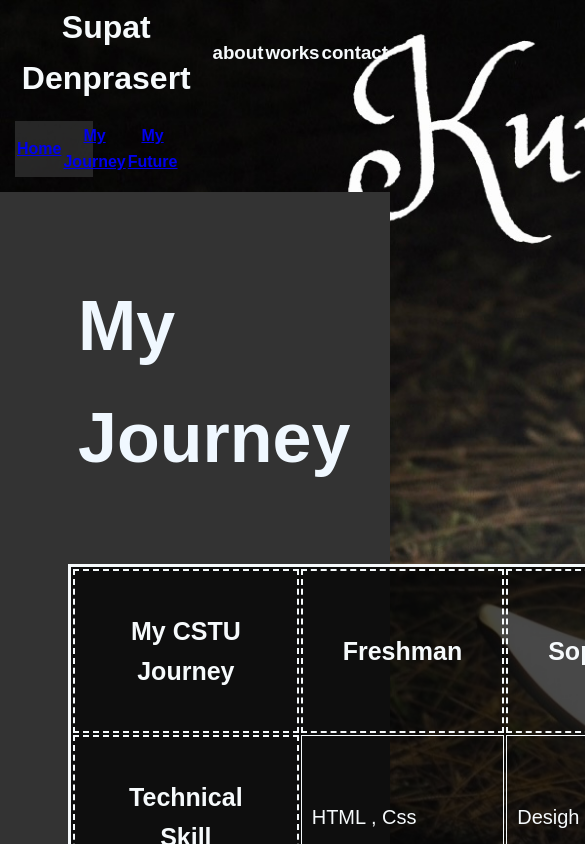
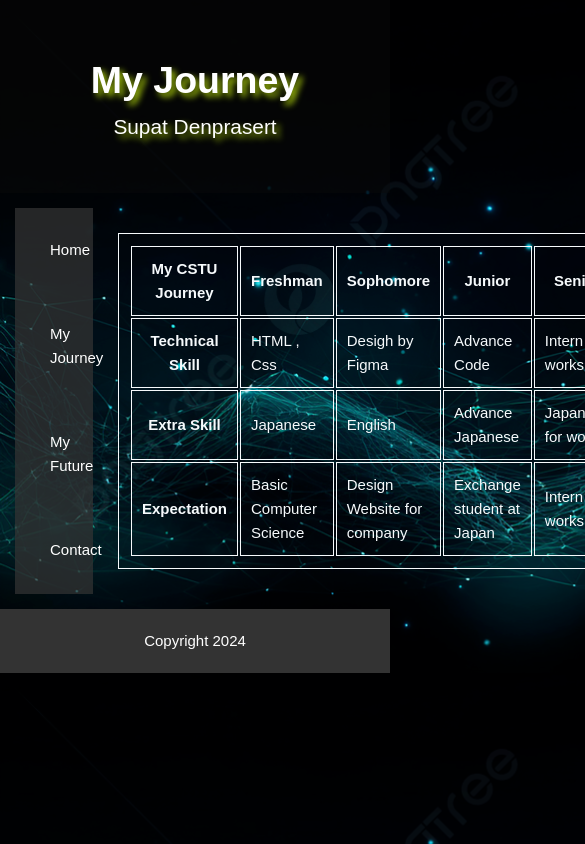
Before and after one commit to SupatDenprasert/6606612320_MyCSTUStory_03, a plain HTML site: page myjourney.html in a window 390 px wide. Shown: the top 844 px of the page, 585 px wide, since content can reach past the window. Drawn offline with Linux system fonts and the light colour scheme.

Commit message:
modify index.html,myjourney.html and mystyle.css for responsive css

```diff
--- a/myjourney.html
+++ b/myjourney.html
@@ -2,55 +2,49 @@
 <html lang="en">
 <head>
     <title>My Journey</title>
+    <meta charset="UTF-8">
+    <meta name="viewport" content="width=device-width, initial-scale=1.0">
     <link rel="stylesheet" href="mystyle.css">
 </head>
-    <body style="background-image: url('resources/MVposter.png');
-             background-size:cover; background-repeat: no-repeat;"></body>
+<body class="body-two">
     <header>
-        <table style="width: 100%;">
+        <section class="name-topic">
+            <h1>My Journey</h1>
+            <p>Supat Denprasert</p>
+        </section>
+    </header>
+    <div class="container-journey">
+        <nav>
+         <ul>
+            <li><a href="index.html">Home</a></li>
+            <li><a href="myjourney.html">My Journey</a></li>
+            <li><a href="myfuture.html">My Future</a></li>
+            <li><a href="myfuture.html">Contact</a></li>
+        </ul>
+    </nav>
+    <table>
         <tr>
-                <th class="supattwo"><h1>Supat Denprasert</h1></th>
-                <th><h3>about</h3></th>
-                <th><h3>works</h3></th>
-                <th><h3>contact</h3></th>
-            </tr>
-        </table>
-    </header>
-
-    <nav>
-        <table style="width: 100%">
-            <tr>
-                <th><a class="home" href="index.html">Home</a></th>
-                <th><a class="journeys" href="myjourney.html">My Journey</a></th>
-                <th><a class="future" href="myfuture.html">My Future</th>
-            </tr>
-        </table>
-    </nav>
-    <main class="maintwo">
-        <h1 style="color: aliceblue;font-size: 70px;">My Journey</h1>
-        <table class="journey" style="width: 70%;border: 3px solid;">
-            <tr class="journeytable">
             <th>My CSTU Journey</th>
             <th>Freshman</th>
             <th>Sophomore</th>
             <th>Junior</th>
             <th>Senior</th>
         </tr>
-            <tr class="journeytable">
+        <tr>
             <th>Technical Skill</th>
             <td>HTML , Css</td>
             <td>Desigh by Figma</td>
             <td>Advance Code</td>
             <td>Intern for works</td>
         </tr>
-            <tr class="journeytable">
+        <tr>
             <th>Extra Skill</th>
             <td>Japanese</td>
             <td>English</td>
             <td>Advance Japanese</td>
             <td>Japanese for works</td>
         </tr>
-            <tr class="journeytable">
+        <tr>
             <th>Expectation</th>
             <td>Basic Computer Science</td>
             <td>Design Website for company</td>
@@ -58,17 +52,9 @@
             <td>Intern for works</td>
         </tr>
     </table>
-    </main>
-
+    </div>
     <footer>
-            <table class="footer" style="width: 100%;
-                        background-color: rgba(0, 0, 0, 0.644);padding: 50px;">
-                <tr>
-                    <td>IG : Kunyoru</td>
-                    <td>FB : Supat Denprasert</td>
-                    <td>X : Kunyoru</td>
-                </tr>
-            </table>
         <p>Copyright 2024</p>
     </footer>
+</body>
 </html>
--- a/mystyle.css
+++ b/mystyle.css
@@ -27,6 +27,9 @@ header {
   text-align: center;
   padding: 50px 20px;
 }
+section>p {
+  font-size: smaller;
+}
 
 nav{
   margin: 15px;
@@ -48,7 +51,7 @@ nav ul li:hover{
 
 nav ul li {
   margin: 0 50px;
-  padding: 7%;
+  padding: 15px;
   font-size: 20px;
 }
 
@@ -93,37 +96,43 @@ nav ul li a {
 }
 
 footer {
+  width: 100%;
   text-align: center;
   padding: 20px;
   background: #333;
   color: white;
 }
 
-  .maintwo {
-    width: 50%;
-    padding: 5%;
-    margin: 15%;
-    float: left;
-  }
 
-.journey  {
-  background-color: rgba(0, 0, 0, 0.716);
-  margin: 70px;
-  color: #f6fafc;
-  position: relative;right:80px;
+
+
+.body-two {
+  background-image: url(resources/dark.jpg);
+  background-size: cover;
+  line-height: 1.6;
+}
+.container-journey {
+  display: flex;
+  flex-direction: row;
 }
 
-.journeytable th {
-  border: 2px dashed;
-  padding: 40px;
-  font-size: 25px;
+table,th,td {
+  width: 80%;
+  margin:80px 20px;
+  padding: 20px;
+  border: #f6fafc 1px solid;
+  flex-direction: row;
+  color: #f6fafc;
 }
 
-.journeytable td {
-  border: 1px solid;
-  padding: 10px;
-  font-size: 20px;
-}
+
+
+
+
+
+
+
+
 
 .mainthree {
     width: 100%;
@@ -222,11 +231,17 @@ div.desc {
   footer {
       font-size: 15px;
   }
+  .introduction li{
+      font-size: 20px;
+  }
+  table,th,td {
+    width: 80%;
+   margin:40px 10px;
+    padding: 10px;
+    font-size:15px;
+  }
 }
 
-.introduction li{
-  font-size: 20px;
-}
 
 @media screen and (max-width: 360px) {
   .name-topic {
@@ -268,5 +283,15 @@ div.desc {
   }
   footer {
       font-size: 7px;
+    }
+  .container-journey {
+      display: flex;
+      flex-direction: column;
   }
+  table,th,td {
+      width: 100%;
+      margin: 20px 0 20px 0px;
+      padding: 5px;
+      font-size:10px;
+    }
 }
```
Also changed, not shown: index.html (+3 -4 lines), resources/MVposter.png (deleted). Lines whose indentation alone changed are shown as unchanged.
